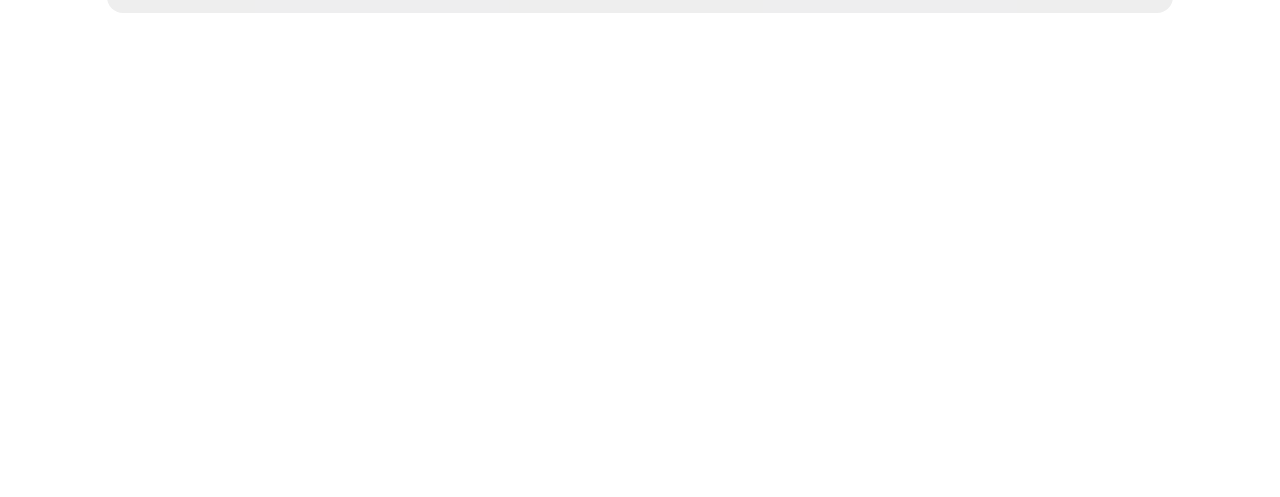
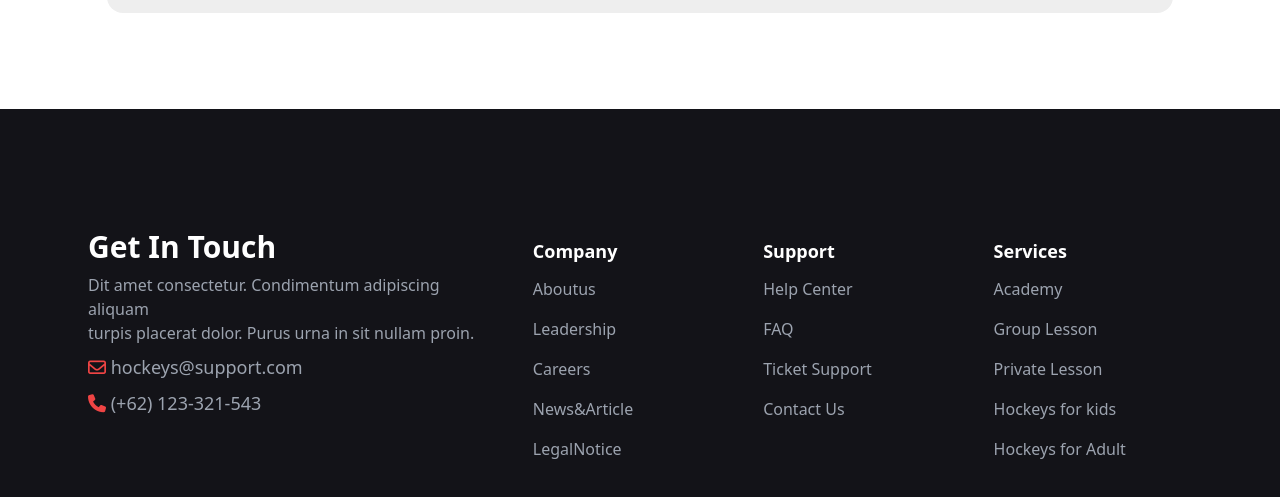
Before and after one commit to sheikhsadi9494/Hockeys, a plain HTML site: page index.html in a window 1280 px wide. Shown: the part 5669-6166 px from the top of the page. Before the commit the page ends 5682 px from the top, so only its background shows below. Drawn offline with nearby package versions, Linux system fonts and the light colour scheme.

Commit message:
footer section done

```diff
--- a/index.html
+++ b/index.html
@@ -673,7 +673,9 @@
         </section>
       </section>
       <!-- social media link  -->
-      <section class="bg-[#13131812] text-center rounded-2xl space-y-4 py-12">
+      <section
+        class="bg-[#13131812] text-center rounded-2xl space-y-4 py-12 mb-24"
+      >
         <h1 class="text-3xl font-bold">Social Media</h1>
         <div class="flex justify-center space-x-6 text-2xl">
           <h1><i class="fa-brands fa-twitter"></i></h1>
@@ -683,6 +685,52 @@
         </div>
       </section>
     </main>
-    <footer></footer>
+    <footer
+      class="bg-[#131318] grid grid-cols-1 space-x-2 space-y-8 lg:grid-cols-5 text-white px-16 py-24"
+    >
+      <div class="space-y-2 col-span-2 lg:p-6">
+        <h1 class="text-3xl font-bold">Get In Touch</h1>
+        <p class="text-gray-400">
+          Dit amet consectetur. Condimentum adipiscing aliquam <br />
+          turpis placerat dolor. Purus urna in sit nullam proin.
+        </p>
+        <p class="text-lg text-gray-400">
+          <i class="fa-regular fa-envelope text-red-500"></i>
+          hockeys@support.com
+        </p>
+        <p class="text-lg text-gray-400">
+          <i class="text-red-500 fa-solid fa-phone"></i> (+62) 123-321-543
+        </p>
+      </div>
+      <div class="">
+        <h3 class="mb-3 font-semibold text-lg">Company</h3>
+        <div class="space-y-4 text-gray-400">
+          <p>Aboutus</p>
+          <p>Leadership</p>
+          <p>Careers</p>
+          <p>News&Article</p>
+          <p>LegalNotice</p>
+        </div>
+      </div>
+      <div class="">
+        <h3 class="mb-3 font-semibold text-lg">Support</h3>
+        <div class="space-y-4 text-gray-400">
+          <p>Help Center</p>
+          <p>FAQ</p>
+          <p>Ticket Support</p>
+          <p>Contact Us</p>
+        </div>
+      </div>
+      <div class="">
+        <h3 class="mb-3 font-semibold text-lg">Services</h3>
+        <div class="space-y-4 text-gray-400">
+          <p>Academy</p>
+          <p>Group Lesson</p>
+          <p>Private Lesson</p>
+          <p>Hockeys for kids</p>
+          <p>Hockeys for Adult</p>
+        </div>
+      </div>
+    </footer>
   </body>
 </html>
```
